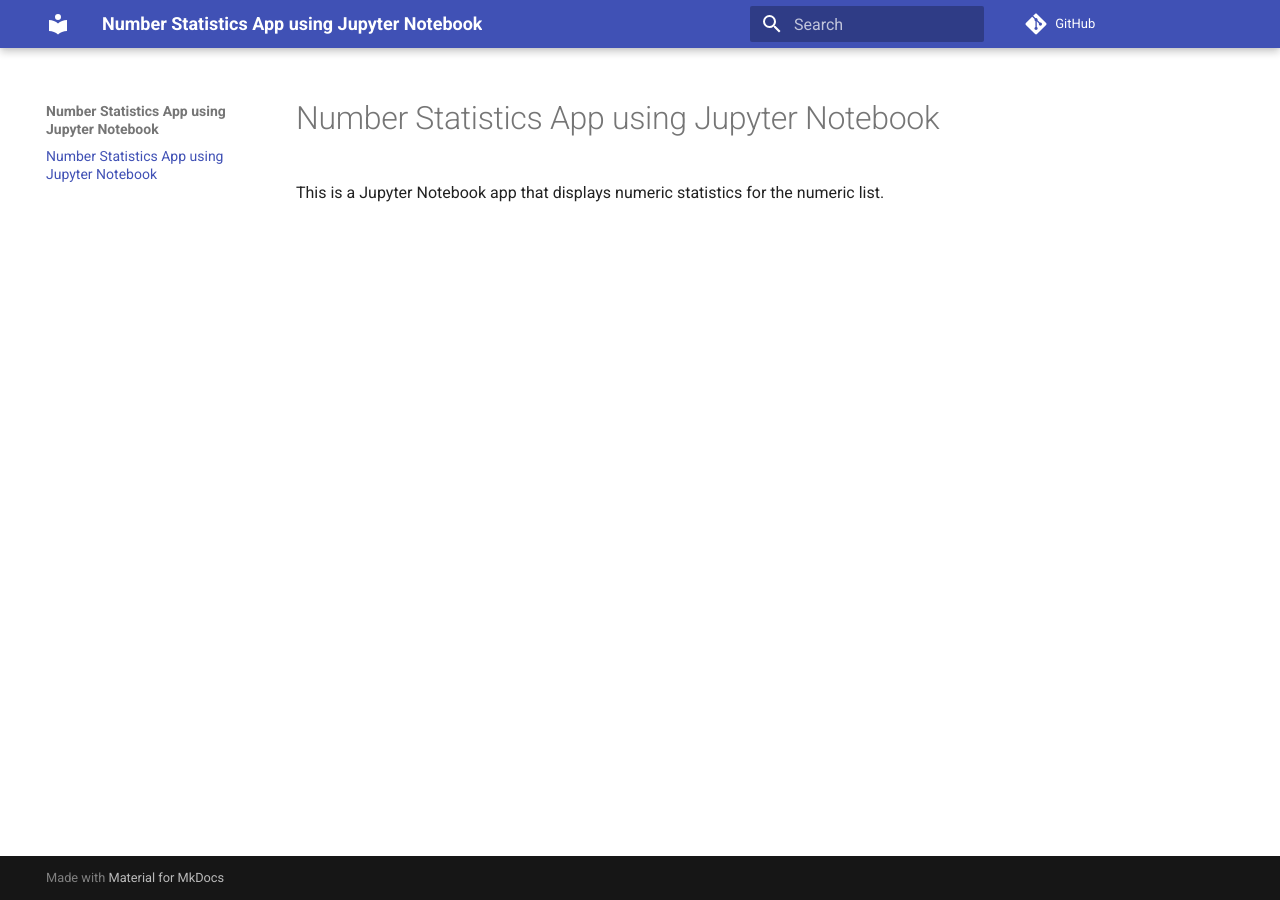
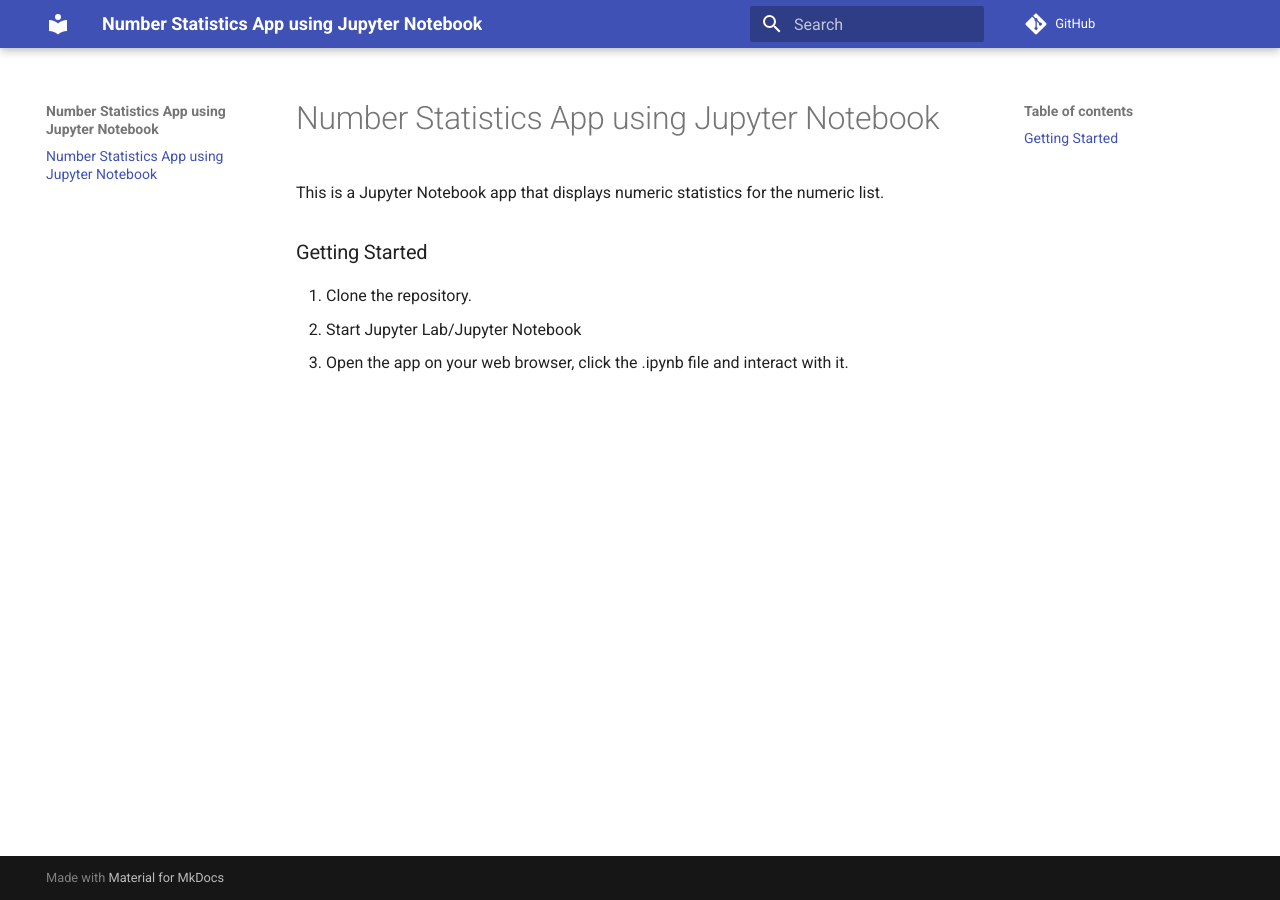
Before and after one commit to lulunac27a/number-statistics-jupyter-notebook, an MkDocs documentation site: the page built from docs/index.md, in a window 1280 px wide. Built offline with MkDocs 1.6.1 and Material for MkDocs 9.7.7, drawn with Linux system fonts in a browser that asks for light colours; comment, search, counter and statistics services are not loaded.

Commit message:
Add getting started steps in README

```diff
--- a/docs/index.md
+++ b/docs/index.md
@@ -1,3 +1,9 @@
 # Number Statistics App using Jupyter Notebook
 
 This is a Jupyter Notebook app that displays numeric statistics for the numeric list.
+
+### Getting Started
+
+1. Clone the repository.
+2. Start Jupyter Lab/Jupyter Notebook
+3. Open the app on your web browser, click the .ipynb file and interact with it.
```
Also changed, not shown: README.md (+6 -0 lines).
